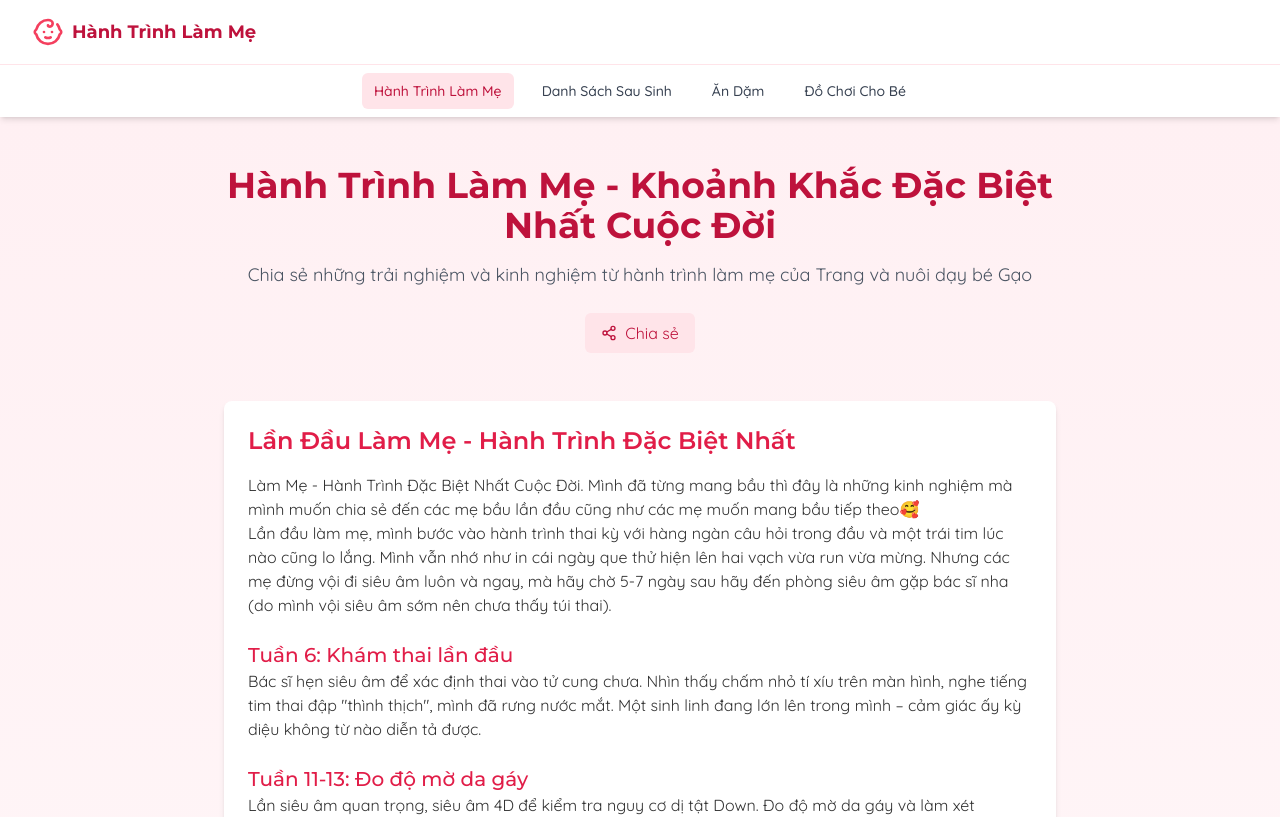
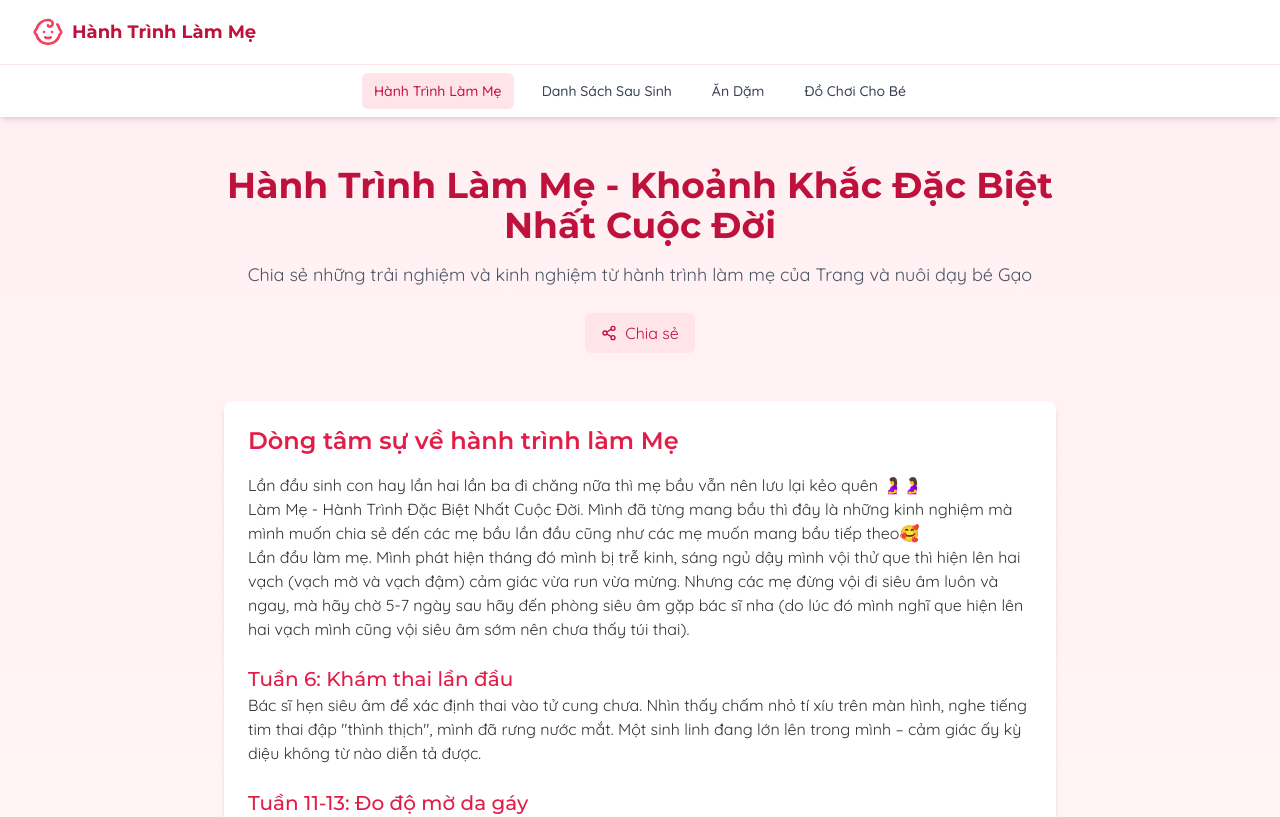
Before and after one commit to zzbiozzlx132/mom, a React (Vite) app: page / in a window 1280 px wide. Shown: the top 817 px of the page. Built offline with nearby package versions, Linux system fonts and the light colour scheme.

Commit message:
update hompage p2

```diff
--- a/src/pages/HomePage.tsx
+++ b/src/pages/HomePage.tsx
@@ -5,15 +5,12 @@ import ShareButton from '../components/ShareButton';
 
 const HomePage: React.FC = () => {
   return (
-    // ĐÃ XÓA: dark:from-gray-900 dark:to-gray-800
     <div className="bg-gradient-to-b from-pink-50 to-white">
       <div className="max-w-4xl mx-auto px-4 py-12 sm:px-6 lg:px-8">
         <header className="text-center mb-12">
-          {/* ĐÃ XÓA: dark:text-pink-400 */}
           <h1 className="text-3xl md:text-4xl font-bold text-pink-700 mb-4 font-heading">
             Hành Trình Làm Mẹ - Khoảnh Khắc Đặc Biệt Nhất Cuộc Đời
           </h1>
-          {/* Bạn đã tự xóa dark:text-gray-300 ở đây, rất tốt! */}
           <p className="text-lg text-gray-600">
             Chia sẻ những trải nghiệm và kinh nghiệm từ hành trình làm mẹ của Trang và nuôi dạy bé Gạo
           </p>
@@ -25,22 +22,23 @@ const HomePage: React.FC = () => {
           </div>
         </header>
 
-        {/* ĐÃ XÓA: dark:prose-invert và dark:bg-gray-800 */}
         <section className="prose max-w-none mb-12 bg-white p-6 rounded-lg shadow-md animate-fade-in">
-          {/* Bạn đã tự xóa dark:text-pink-400 ở đây, rất tốt! */}
           <h2 className="text-2xl font-semibold text-pink-600 mb-4">
-            Lần Đầu Làm Mẹ - Hành Trình Đặc Biệt Nhất
+            Dòng tâm sự về hành trình làm Mẹ
           </h2>
+
+          <p>
+            Lần đầu sinh con hay lần hai lần ba đi chăng nữa thì mẹ bầu vẫn nên lưu lại kẻo quên 🤰🤰
+          </p>
 
           <p>
             Làm Mẹ - Hành Trình Đặc Biệt Nhất Cuộc Đời. Mình đã từng mang bầu thì đây là những kinh nghiệm mà mình muốn chia sẻ đến các mẹ bầu lần đầu cũng như các mẹ muốn mang bầu tiếp theo🥰
           </p>
 
           <p>
-            Lần đầu làm mẹ, mình bước vào hành trình thai kỳ với hàng ngàn câu hỏi trong đầu và một trái tim lúc nào cũng lo lắng. Mình vẫn nhớ như in cái ngày que thử hiện lên hai vạch vừa run vừa mừng. Nhưng các mẹ đừng vội đi siêu âm luôn và ngay, mà hãy chờ 5-7 ngày sau hãy đến phòng siêu âm gặp bác sĩ nha (do mình vội siêu âm sớm nên chưa thấy túi thai).
+            Lần đầu làm mẹ. Mình phát hiện tháng đó mình bị trễ kinh, sáng ngủ dậy mình vội thử que thì hiện lên hai vạch (vạch mờ và vạch đậm) cảm giác vừa run vừa mừng. Nhưng các mẹ đừng vội đi siêu âm luôn và ngay, mà hãy chờ 5-7 ngày sau hãy đến phòng siêu âm gặp bác sĩ nha (do lúc đó mình nghĩ que hiện lên hai vạch mình cũng vội siêu âm sớm nên chưa thấy túi thai).
           </p>
 
-          {/* ĐÃ XÓA: dark:text-pink-400 */}
           <h3 className="text-xl font-medium text-pink-600 mt-6">
             Tuần 6: Khám thai lần đầu
           </h3>
@@ -48,7 +46,6 @@ const HomePage: React.FC = () => {
             Bác sĩ hẹn siêu âm để xác định thai vào tử cung chưa. Nhìn thấy chấm nhỏ tí xíu trên màn hình, nghe tiếng tim thai đập "thình thịch", mình đã rưng nước mắt. Một sinh linh đang lớn lên trong mình – cảm giác ấy kỳ diệu không từ nào diễn tả được.
           </p>
 
-          {/* ĐÃ XÓA: dark:text-pink-400 */}
           <h3 className="text-xl font-medium text-pink-600 mt-6">
             Tuần 11-13: Đo độ mờ da gáy
           </h3>
@@ -56,7 +53,6 @@ const HomePage: React.FC = () => {
             Lần siêu âm quan trọng, siêu âm 4D để kiểm tra nguy cơ dị tật Down. Đo độ mờ da gáy và làm xét nghiệm Double Test hoặc NIPT.
           </p>
 
-          {/* ĐÃ XÓA: dark:text-pink-400 */}
           <h3 className="text-xl font-medium text-pink-600 mt-6">
             Tuần 16-18: Nghe tim thai, xét nghiệm sàng lọc
           </h3>
@@ -64,7 +60,6 @@ const HomePage: React.FC = () => {
             Bác sĩ kiểm tra tim thai đều đặn và làm các xét nghiệm máu. Nhiều mẹ sẽ làm xét nghiệm Tripble Test ở tuần thai này nữa nhưng thật ra không cần thiết vì 12 tuần mình đã làm Double Test rồi (giá trị 2 xét nghiệm như nhau), nếu mẹ nào quên Double thì nên làm thôi nhé.
           </p>
 
-          {/* ĐÃ XÓA: dark:text-pink-400 */}
           <h3 className="text-xl font-medium text-pink-600 mt-6">
             Tuần 22: Siêu âm hình thái học
           </h3>
@@ -72,7 +67,6 @@ const HomePage: React.FC = () => {
             Lần này, siêu âm 4D kiểm tra toàn diện các cơ quan của con (mốc quan trọng nhất). Bác sĩ sẽ đo chiều dài CTC để đánh giá tình trạng sinh non nữa nha các mẹ.
           </p>
 
-          {/* ĐÃ XÓA: dark:text-pink-400 */}
           <h3 className="text-xl font-medium text-pink-600 mt-6">
             Tuần 26: Kiểm tra đường huyết
           </h3>
@@ -80,7 +74,6 @@ const HomePage: React.FC = () => {
             Siêu âm để kiểm tra tình hình sức khoẻ của con, bác sĩ sẽ hướng dẫn mẹ làm nghiệm pháp đường huyết thai kì (nỗi ám ảnh với ly nước ngọt gắt đối với mình) và tư vấn mẹ đi tiêm uốn ván mũi 1 nè.
           </p>
 
-          {/* ĐÃ XÓA: dark:text-pink-400 */}
           <h3 className="text-xl font-medium text-pink-600 mt-6">
             Tuần 30: Siêu âm 4D, kiểm tra tăng trưởng
           </h3>
@@ -88,7 +81,6 @@ const HomePage: React.FC = () => {
             Xem tình trạng ối và cân nặng của em bé phát triển như thế nào, và tiêm uốn ván mũi 2 luôn nhé các mẹ.
           </p>
 
-          {/* ĐÃ XÓA: dark:text-pink-400 */}
           <h3 className="text-xl font-medium text-pink-600 mt-6">
             Tuần 32-35: Siêu âm 4D, đánh giá ối
           </h3>
@@ -96,7 +88,6 @@ const HomePage: React.FC = () => {
             Siêu âm 4D hình thái để đánh giá em bé trước sinh chính xác nhất và đánh giá ối của em bé và độ canxi hoá bánh rau.
           </p>
 
-          {/* ĐÃ XÓA: dark:text-pink-400 */}
           <h3 className="text-xl font-medium text-pink-600 mt-6">
             Tuần 36-40: Khám mỗi tuần, sẵn sàng cho ngày sinh
           </h3>
@@ -108,7 +99,6 @@ const HomePage: React.FC = () => {
             Cứ mỗi tuần là một lần hồi hộp. Từng cơn gò nhẹ. Rồi đến lúc thật sự… mình vào viện, con cất tiếng khóc đầu tiên. Mình hạnh phúc đến nhường nào… Lần đầu làm mẹ là một hành trình không thể nào quên – từ những lần khám thai hồi hộp đến phút giây thiêng liêng khi con ra đời.
           </p>
 
-          {/* ĐÃ XÓA: dark:text-pink-400 */}
           <h3 className="text-xl font-semibold text-pink-600 mt-8">
             Những Vấn Đề Cần Lưu Ý
           </h3>
@@ -162,7 +152,6 @@ const HomePage: React.FC = () => {
             </li>
           </ul>
 
-          {/* ĐÃ XÓA: dark:text-pink-400 */}
           <h4 className="font-medium text-pink-600 mt-6 mb-3">
             Vitamin cho mẹ bầu (Nhấn vào để xem gợi ý):
           </h4>
@@ -172,7 +161,6 @@ const HomePage: React.FC = () => {
                 href="https://s.shopee.vn/qWpl3pe3o"
                 target="_blank"
                 rel="noopener noreferrer"
-                // ĐÃ XÓA: dark:bg-pink-900 dark:text-pink-300 dark:hover:bg-pink-800
                 className="inline-flex items-center justify-between w-full px-4 py-3 bg-pink-100 text-pink-700 rounded-lg shadow-sm hover:bg-pink-200 transition-all group"
               >
                 <span>Vitamin tổng hợp</span>
@@ -184,7 +172,6 @@ const HomePage: React.FC = () => {
                 href="https://s.shopee.vn/9pReTdgUZE"
                 target="_blank"
                 rel="noopener noreferrer"
-                // ĐÃ XÓA: dark:bg-pink-900 dark:text-pink-300 dark:hover:bg-pink-800
                 className="inline-flex items-center justify-between w-full px-4 py-3 bg-pink-100 text-pink-700 rounded-lg shadow-sm hover:bg-pink-200 transition-all group"
               >
                 <span>Sắt</span>
@@ -196,7 +183,6 @@ const HomePage: React.FC = () => {
                 href="https://s.shopee.vn/2Vf3kD7GZn"
                 target="_blank"
                 rel="noopener noreferrer"
-                // ĐÃ XÓA: dark:bg-pink-900 dark:text-pink-300 dark:hover:bg-pink-800
                 className="inline-flex items-center justify-between w-full px-4 py-3 bg-pink-100 text-pink-700 rounded-lg shadow-sm hover:bg-pink-200 transition-all group"
               >
                 <span>Canxi</span>
@@ -208,7 +194,6 @@ const HomePage: React.FC = () => {
                 href="https://s.shopee.vn/8AJQUdxSRk"
                 target="_blank"
                 rel="noopener noreferrer"
-                // ĐÃ XÓA: dark:bg-pink-900 dark:text-pink-300 dark:hover:bg-pink-800
                 className="inline-flex items-center justify-between w-full px-4 py-3 bg-pink-100 text-pink-700 rounded-lg shadow-sm hover:bg-pink-200 transition-all group"
               >
                 <span>DHA</span>
@@ -221,17 +206,13 @@ const HomePage: React.FC = () => {
 
         <div className="grid grid-cols-1 md:grid-cols-2 gap-6 mt-12">
           <Link to="/checklist" className="group">
-            {/* ĐÃ XÓA: dark:bg-gray-800 */}
             <div className="bg-white p-6 rounded-lg shadow-md hover:shadow-lg transition-shadow animate-slide-in">
-              {/* ĐÃ XÓA: dark:text-pink-400 và dark:group-hover:text-pink-300 */}
               <h2 className="text-xl font-semibold text-pink-600 mb-3 group-hover:text-pink-700 transition-colors">
                 Danh Sách Sau Sinh Cho Mẹ Và Bé
               </h2>
-              {/* ĐÃ XÓA: dark:text-gray-300 */}
               <p className="text-gray-600 mb-4">
                 Tổng hợp những đồ dùng cần thiết cho mẹ và bé sau sinh, giúp bạn chuẩn bị đầy đủ nhất.
               </p>
-              {/* ĐÃ XÓA: dark:text-pink-400 và dark:group-hover:text-pink-300 */}
               <div className="flex items-center text-pink-600 font-medium group-hover:text-pink-700 transition-colors">
                 Xem chi tiết <ChevronRight className="h-4 w-4 ml-1" />
               </div>
@@ -239,17 +220,13 @@ const HomePage: React.FC = () => {
           </Link>
 
           <Link to="/weaning" className="group">
-            {/* ĐÃ XÓA: dark:bg-gray-800 */}
             <div className="bg-white p-6 rounded-lg shadow-md hover:shadow-lg transition-shadow animate-slide-in">
-              {/* ĐÃ XÓA: dark:text-pink-400 và dark:group-hover:text-pink-300 */}
               <h2 className="text-xl font-semibold text-pink-600 mb-3 group-hover:text-pink-700 transition-colors">
                 Chuẩn Bị Cho Bé Ăn Dặm
               </h2>
-              {/* ĐÃ XÓA: dark:text-gray-300 */}
               <p className="text-gray-600 mb-4">
                 Hướng dẫn chi tiết từ A-Z về việc chuẩn bị cho bé ăn dặm, các dụng cụ cần thiết và thực đơn gợi ý.
               </p>
-              {/* ĐÃ XÓA: dark:text-pink-400 và dark:group-hover:text-pink-300 */}
               <div className="flex items-center text-pink-600 font-medium group-hover:text-pink-700 transition-colors">
                 Xem chi tiết <ChevronRight className="h-4 w-4 ml-1" />
               </div>
```
